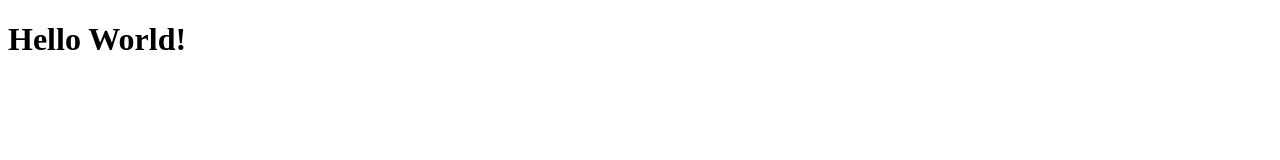
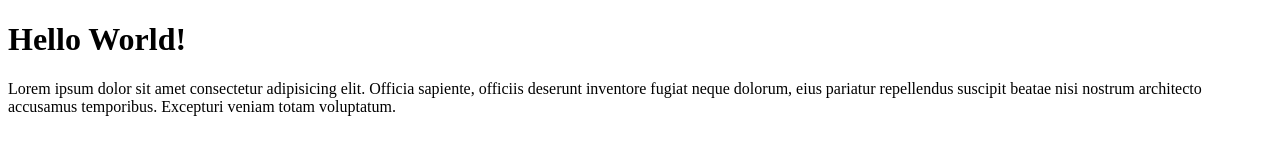
Before and after one commit to Mallvinorz/Git-test-2, a plain HTML site: page index.html in a window 1280 px wide. Drawn offline with Linux system fonts and the light colour scheme.

Commit message:
Menambahkan paragraf pada index.html

```diff
--- a/index.html
+++ b/index.html
@@ -8,5 +8,6 @@
 </head>
 <body>
     <h1>Hello World!</h1>
+    <p>Lorem ipsum dolor sit amet consectetur adipisicing elit. Officia sapiente, officiis deserunt inventore fugiat neque dolorum, eius pariatur repellendus suscipit beatae nisi nostrum architecto accusamus temporibus. Excepturi veniam totam voluptatum.</p>
 </body>
 </html>
```
